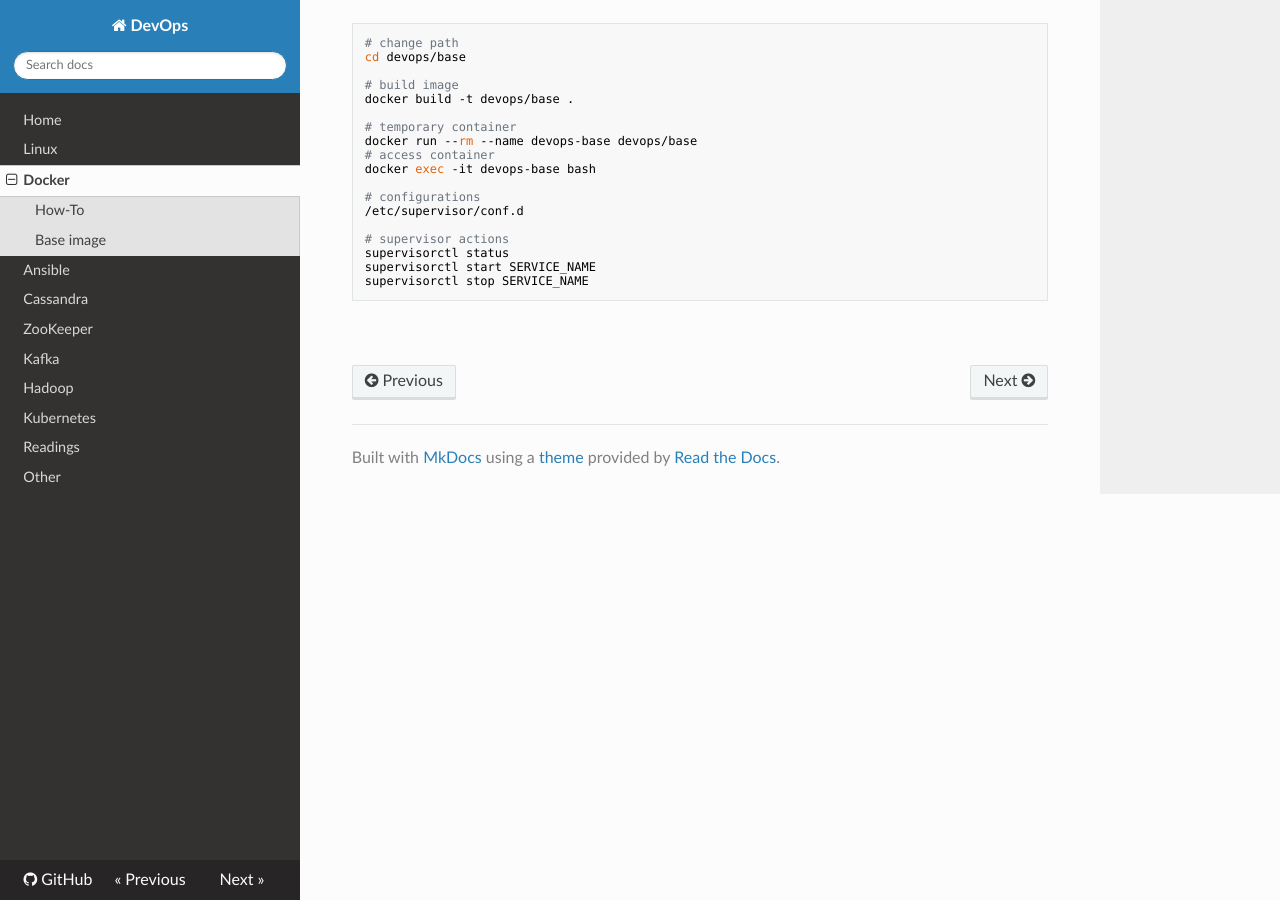
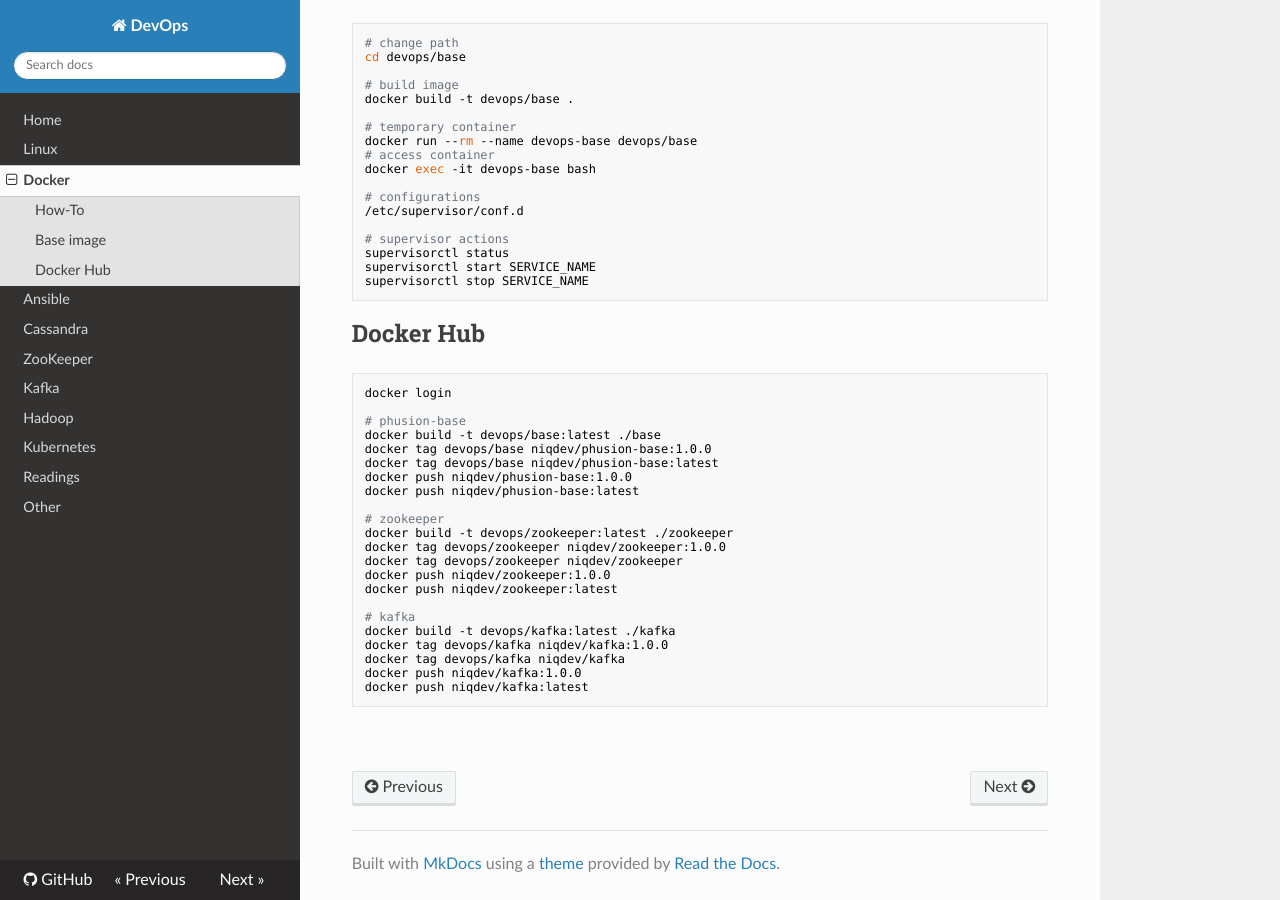
Before and after one commit to niqdev/devops, an MkDocs documentation site: the page built from docs/docker.md, in a window 1280 px wide and 900 px high, scrolled down 2100 px. Built offline with MkDocs 1.6.1, drawn with Linux system fonts in a browser that asks for light colours; nearby versions of some CDN libraries; old or Windows-style settings are respelled for this version of MkDocs.

Commit message:
add docker hub

````diff
--- a/docs/docker.md
+++ b/docs/docker.md
@@ -140,4 +140,31 @@ supervisorctl start SERVICE_NAME
 supervisorctl stop SERVICE_NAME
 ```
 
+## Docker Hub
+
+```bash
+docker login
+
+# phusion-base
+docker build -t devops/base:latest ./base
+docker tag devops/base niqdev/phusion-base:1.0.0
+docker tag devops/base niqdev/phusion-base:latest
+docker push niqdev/phusion-base:1.0.0
+docker push niqdev/phusion-base:latest
+
+# zookeeper
+docker build -t devops/zookeeper:latest ./zookeeper
+docker tag devops/zookeeper niqdev/zookeeper:1.0.0
+docker tag devops/zookeeper niqdev/zookeeper
+docker push niqdev/zookeeper:1.0.0
+docker push niqdev/zookeeper:latest
+
+# kafka
+docker build -t devops/kafka:latest ./kafka
+docker tag devops/kafka niqdev/kafka:1.0.0
+docker tag devops/kafka niqdev/kafka
+docker push niqdev/kafka:1.0.0
+docker push niqdev/kafka:latest
+```
+
 <br>
````
Also changed, not shown: 2 other files.
